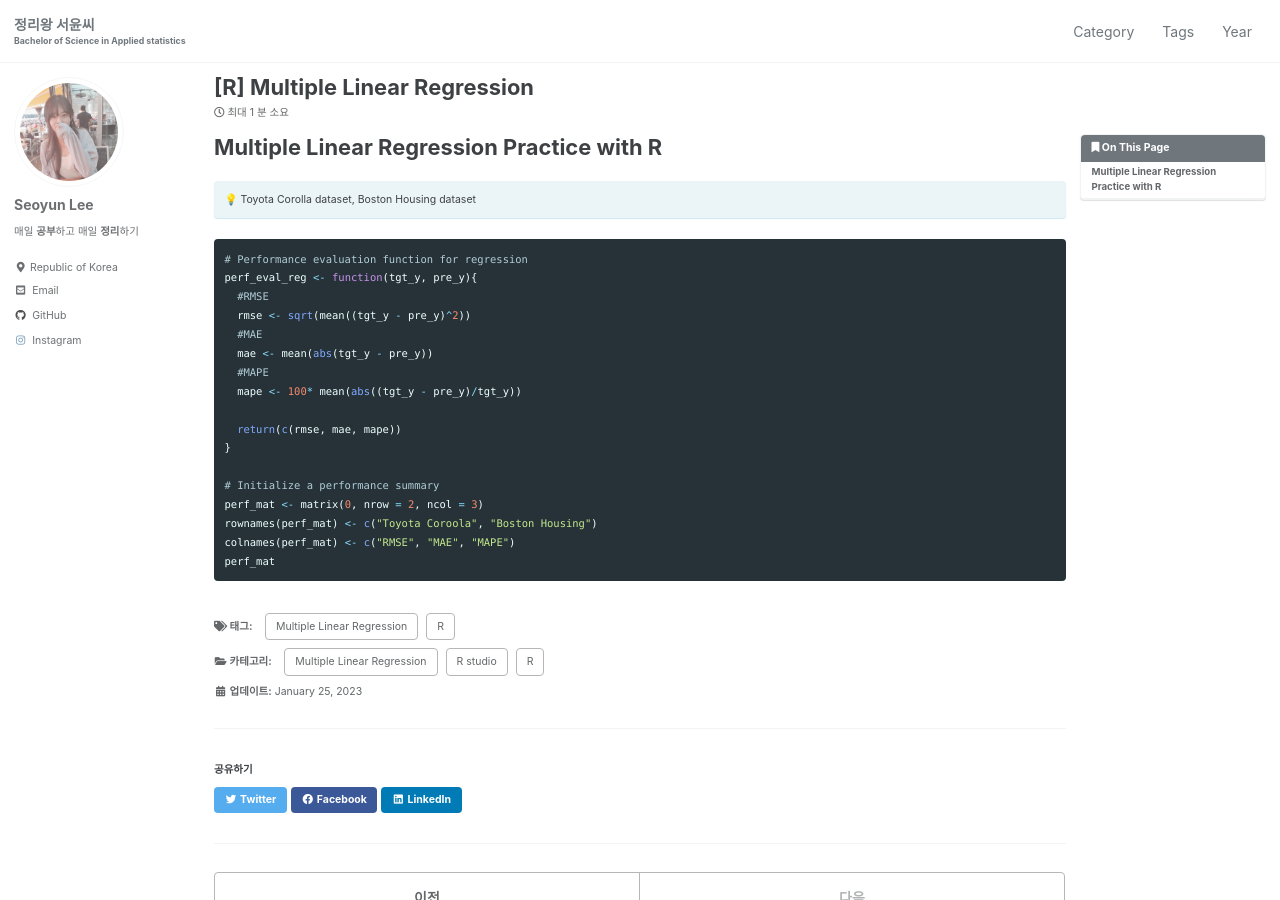
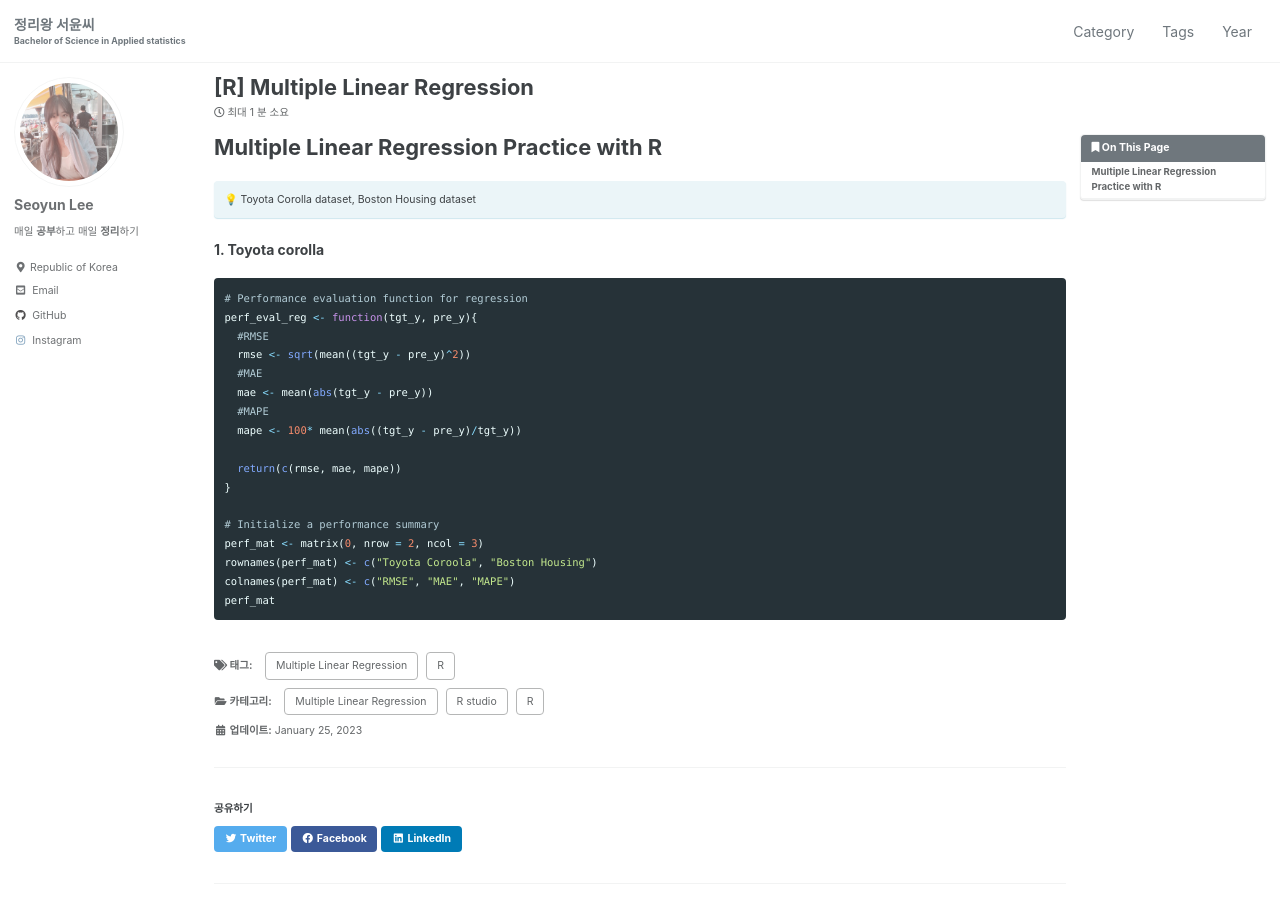
Before and after one commit to seoyun2/seoyun2.github.io, a Jekyll site: the page built from _posts/2023-01-25-mlr-rscript.md, in a window 1280 px wide and 900 px high. Built offline with Jekyll 4.4.1, drawn with Linux system fonts in a browser that asks for light colours; cached includes are drawn as plain includes; comment, search, counter and statistics services are not loaded.

Commit message:
Update 2023-01-25-mlr-rscript.md

````diff
--- a/_posts/2023-01-25-mlr-rscript.md
+++ b/_posts/2023-01-25-mlr-rscript.md
@@ -20,6 +20,8 @@
 💡 Toyota Corolla dataset, Boston Housing dataset
 {: .notice--info}
 
+**1. Toyota corolla**
+
 ``` r
 # Performance evaluation function for regression
 perf_eval_reg <- function(tgt_y, pre_y){
````
